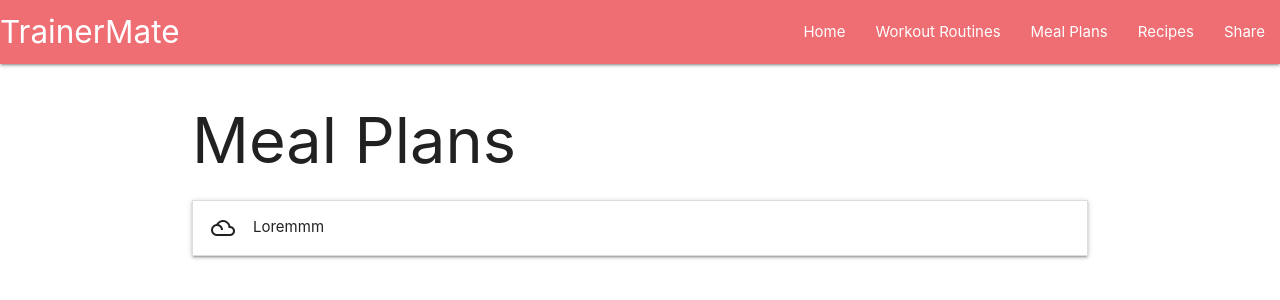
After one commit to elg1e/Trainer-Mate, a Flask app: page /meal in a window 1280 px wide. The commit adds this page. Shown: the top 300 px of the page. Run offline with Flask 2, Linux system fonts and the light colour scheme; some libraries are stand-ins or nearby versions.

Commit message:
Created basic meal/recipes.html

```diff
--- a/app.py
+++ b/app.py
@@ -29,6 +29,14 @@ def workout():
     return render_template("workout.html",
     posts=mongo.db.posts.find())
 
+@app.route('/meal')
+def meal():
+    return render_template("meal.html")
+
+@app.route('/recipes')
+def recipes():
+    return render_template("recipes.html")
+
 if __name__ == '__main__':
     app.run(host=os.environ.get('IP','0.0.0.0'),
             port=int(os.environ.get('PORT','8000')),
--- a/templates/base.html
+++ b/templates/base.html
@@ -12,8 +12,8 @@
       <ul class="right hide-on-med-and-down">
         <li><a href="{{url_for('home')}}">Home</a></li>
         <li><a href="{{url_for('workout')}}">Workout Routines</a></li>
-        <li><a href="collapsible.html">Meal Plans</a></li>
-        <li><a href="mobile.html">Recipes</a></li>
+        <li><a href="{{url_for('meal')}}">Meal Plans</a></li>
+        <li><a href="{{url_for('recipes')}}">Recipes</a></li>
         <li><a href="{{url_for('post')}}">Share</a></li>
       </ul>
     </div>
@@ -22,9 +22,8 @@
   <ul class="sidenav" id="mobile-demo">
     <li><a href="{{url_for('home')}}">Home</a></li>
     <li><a href="{{url_for('workout')}}">Workout Routines</a></li>
-    <li><a href="badges.html">Exercises</a></li>
-    <li><a href="collapsible.html">Meal Plans</a></li>
-    <li><a href="mobile.html">Recipes</a></li>
+    <li><a href="{{url_for('meal')}}">Meal Plans</a></li>
+    <li><a href="{{url_for('recipes')}}">Recipes</a></li>
     <li><a href="{{url_for('post')}}">Share</a></li>
   </ul>
 
--- /dev/null
+++ b/templates/meal.html
@@ -0,0 +1,11 @@
+{% extends 'base.html' %} {% block content %}
+<h1>Meal Plans</h1>
+
+<ul class="collapsible">
+    <li>
+      <div class="collapsible-header"><i class="material-icons">filter_drama</i>Loremmm</div>
+      <div class="collapsible-body"><span>Lorem ipsum dolor sit amet.</span></div>
+    </li>
+  </ul>
+
+{% endblock %}
```
Also changed, not shown: templates/recipes.html (added, +11 -0 lines).
